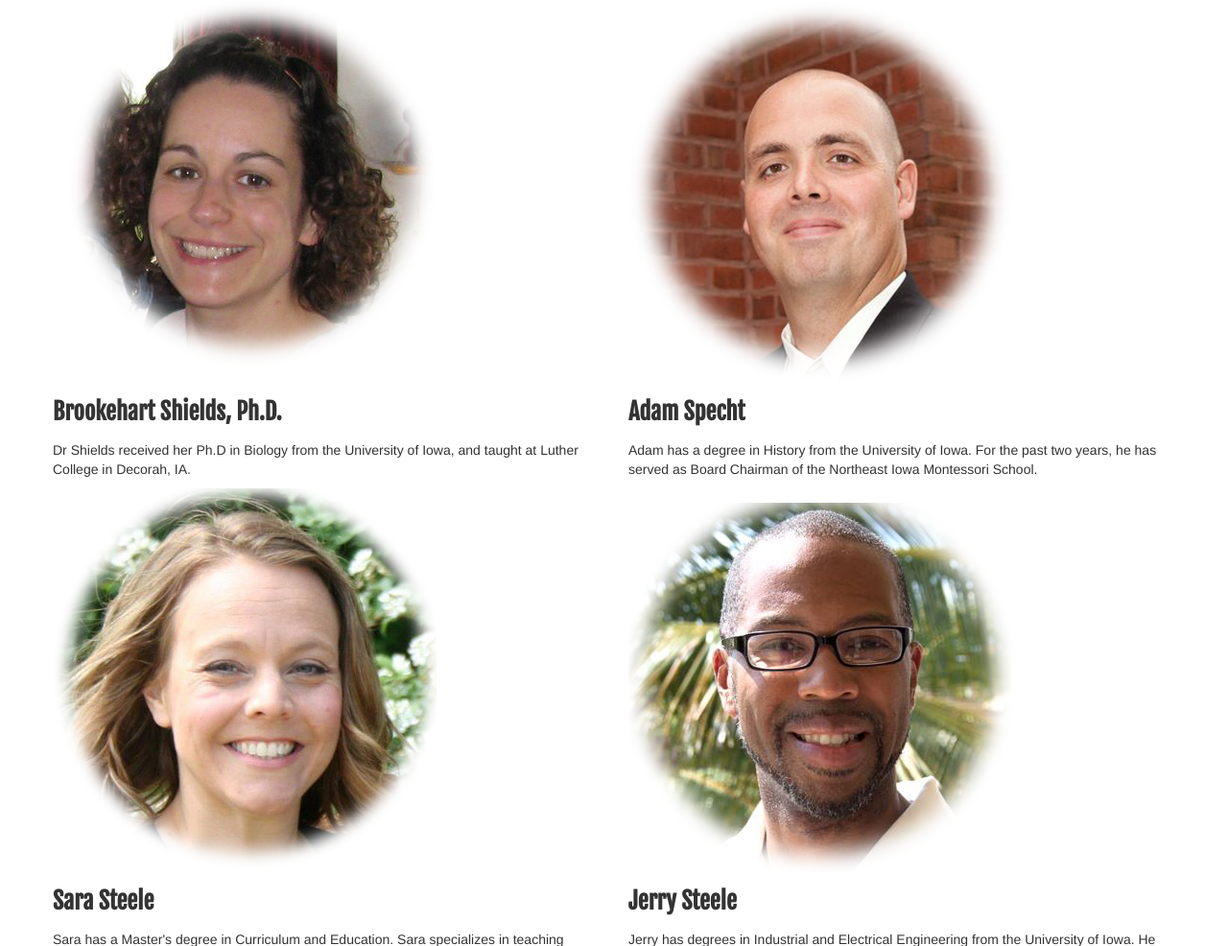
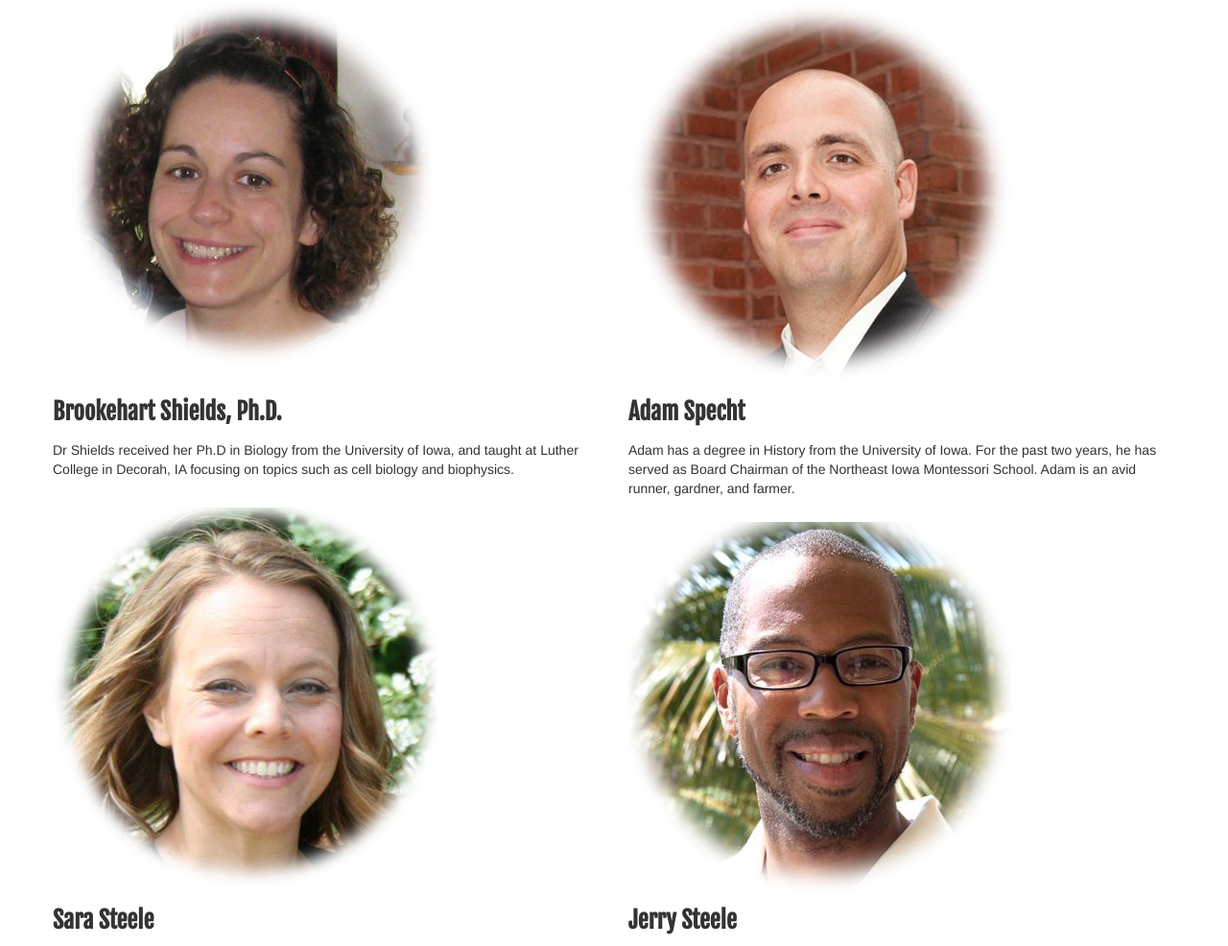
Before and after one commit to fitzgeraldsteele/stemschool, a PHP site: page / in a window 1280 px wide. Shown: the part 1309-2295 px from the top of the page at 96% size. Run offline with PHP 8.4, Linux system fonts and the light colour scheme; grey boxes labelled with a size stand in for pictures from a placeholder-image service; some libraries are stand-ins or nearby versions.

Commit message:
revised bios

```diff
--- a/index.php
+++ b/index.php
@@ -139,12 +139,12 @@
         <div class="span6">
           <img src="media/brooke-circle.png" alt="">
           <h3>Brookehart Shields, Ph.D.</h3>
-          <p>Dr Shields received her Ph.D in Biology from the University of Iowa, and taught at Luther College in Decorah, IA.</p>
+          <p>Dr Shields received her Ph.D in Biology from the University of Iowa, and taught at Luther College in Decorah, IA focusing on topics such as cell biology and biophysics.</p>
         </div>
         <div class="span6">
           <img src="media/adam-circle.png" alt="">
           <h3>Adam Specht</h3>
-          <p>Adam has a degree in History from the University of Iowa. For the past two years, he has served as Board Chairman of the Northeast Iowa Montessori School.</p>
+          <p>Adam has a degree in History from the University of Iowa. For the past two years, he has served as Board Chairman of the Northeast Iowa Montessori School. Adam is an avid runner, gardner, and farmer.</p>
         </div>
       </div>
       <div class="row">
```
Also changed, not shown: 1 other file.
